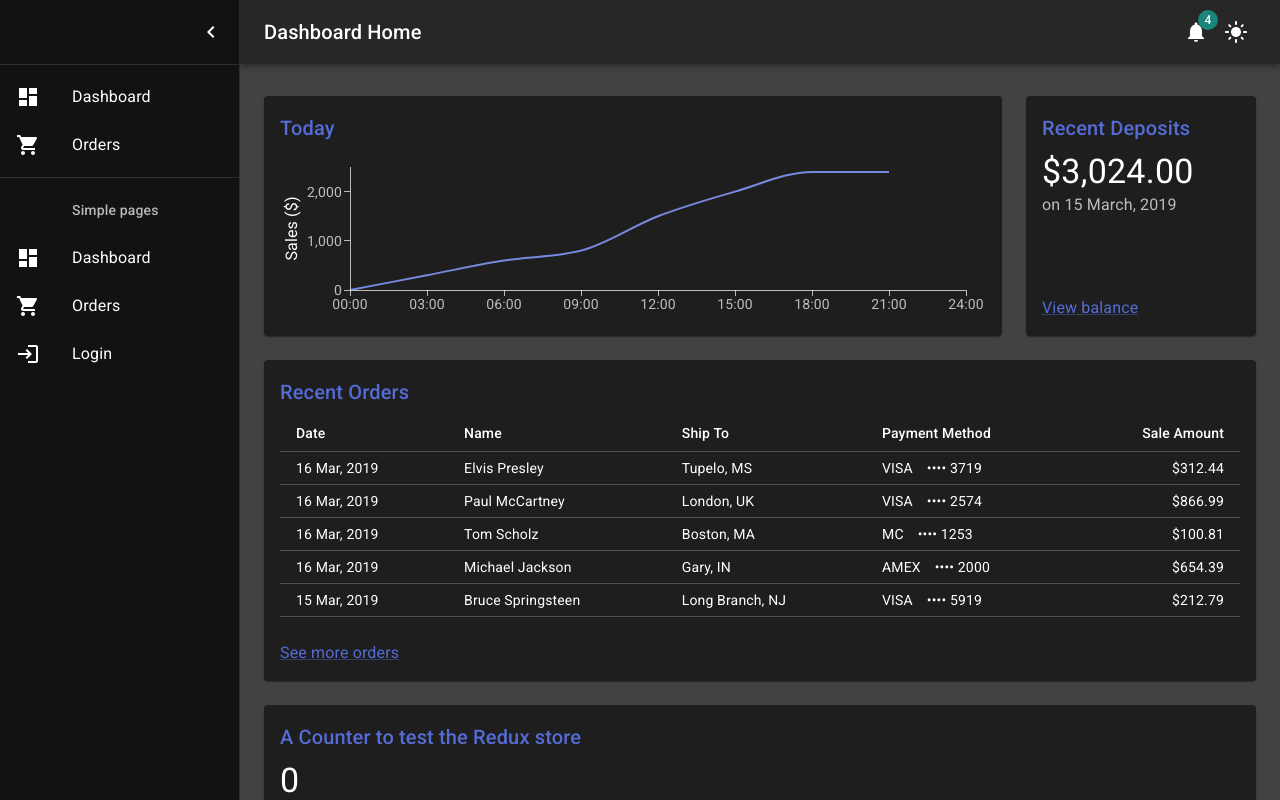
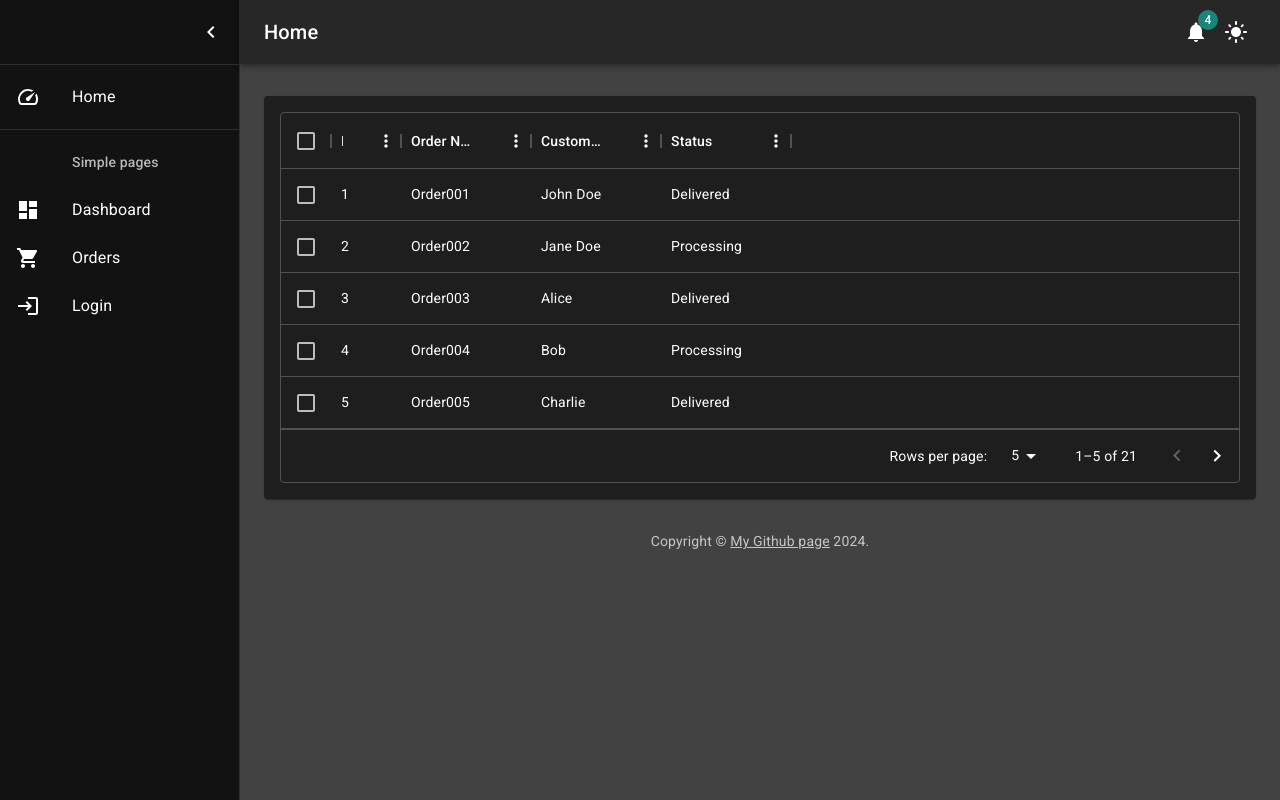
Before and after one commit to onlineeric/eric-demo-react-ts, a React (Create React App) app: page /home in a window 1280 px wide. Built offline with nearby package versions, Linux system fonts and the light colour scheme.

Commit message:
create home page

```diff
--- a/src/common/SideDrawerListItems.tsx
+++ b/src/common/SideDrawerListItems.tsx
@@ -3,18 +3,16 @@ import ListItemButton from '@mui/material/ListItemButton';
 import ListItemIcon from '@mui/material/ListItemIcon';
 import ListItemText from '@mui/material/ListItemText';
 import ListSubheader from '@mui/material/ListSubheader';
+import SpeedIcon from '@mui/icons-material/Speed';
 import DashboardIcon from '@mui/icons-material/Dashboard';
 import ShoppingCartIcon from '@mui/icons-material/ShoppingCart';
 import LoginIcon from '@mui/icons-material/Login';
 import { useNavigate } from 'react-router-dom';
 
-const mainListItemsData = [
-	{ icon: DashboardIcon, text: 'Dashboard', route: '/home' },
-	{ icon: ShoppingCartIcon, text: 'Orders', route: '/orders' },
-];
+const mainListItemsData = [{ icon: SpeedIcon, text: 'Home', route: '/home' }];
 
 const secondaryListItemsData = [
-	{ icon: DashboardIcon, text: 'Dashboard', route: '/home' },
+	{ icon: DashboardIcon, text: 'Dashboard', route: '/dashboard' },
 	{ icon: ShoppingCartIcon, text: 'Orders', route: '/orders' },
 	{ icon: LoginIcon, text: 'Login', route: '/logoff' },
 ];
--- a/src/common/routes.tsx
+++ b/src/common/routes.tsx
@@ -5,6 +5,7 @@ import { Navigate } from 'react-router-dom';
 import { useAppDispatch } from '../store/hooks';
 import { logOff } from '../store/loginSlice';
 import SignIn from '../login/SignIn';
+import Home from '../home/Home';
 
 // Logoff component
 const Logoff = () => {
@@ -17,7 +18,8 @@ const Logoff = () => {
 };
 
 export const authRoutes = [
-	{ path: '/home', element: <Dashboard />, title: 'Dashboard Home' },
+	{ path: '/home', element: <Home />, title: 'Home' },
+	{ path: '/dashboard', element: <Dashboard />, title: 'Dashboard' },
 	{ path: '/orders', element: <Orders />, title: 'Orders' },
 	{ path: '/status', element: <div>status page</div>, title: 'Status' },
 	{ path: '/logoff', element: <Logoff />, title: 'Login' },
--- /dev/null
+++ b/src/home/Home.tsx
@@ -0,0 +1,59 @@
+import * as React from 'react';
+import { DataGrid } from '@mui/x-data-grid';
+import { Paper } from '@mui/material';
+
+// Sample data
+const rows = [
+	{ id: 1, orderNumber: 'Order001', customerName: 'John Doe', status: 'Delivered' },
+	{ id: 2, orderNumber: 'Order002', customerName: 'Jane Doe', status: 'Processing' },
+	{ id: 3, orderNumber: 'Order003', customerName: 'Alice', status: 'Delivered' },
+	{ id: 4, orderNumber: 'Order004', customerName: 'Bob', status: 'Processing' },
+	{ id: 5, orderNumber: 'Order005', customerName: 'Charlie', status: 'Delivered' },
+	{ id: 6, orderNumber: 'Order006', customerName: 'David', status: 'Processing' },
+	{ id: 7, orderNumber: 'Order007', customerName: 'Eve', status: 'Delivered' },
+	{ id: 8, orderNumber: 'Order008', customerName: 'Frank', status: 'Processing' },
+	{ id: 9, orderNumber: 'Order009', customerName: 'Grace', status: 'Delivered' },
+	{ id: 10, orderNumber: 'Order010', customerName: 'Heidi', status: 'Processing' },
+	{ id: 11, orderNumber: 'Order011', customerName: 'Ivan', status: 'Delivered' },
+	{ id: 12, orderNumber: 'Order012', customerName: 'Judy', status: 'Processing' },
+	{ id: 13, orderNumber: 'Order013', customerName: 'Mallory', status: 'Delivered' },
+	{ id: 14, orderNumber: 'Order014', customerName: 'Ned', status: 'Processing' },
+	{ id: 15, orderNumber: 'Order015', customerName: 'Olivia', status: 'Delivered' },
+	{ id: 16, orderNumber: 'Order016', customerName: 'Peggy', status: 'Processing' },
+	{ id: 17, orderNumber: 'Order017', customerName: 'Quincy', status: 'Delivered' },
+	{ id: 18, orderNumber: 'Order018', customerName: 'Randy', status: 'Processing' },
+	{ id: 19, orderNumber: 'Order019', customerName: 'Sybil', status: 'Delivered' },
+	{ id: 20, orderNumber: 'Order020', customerName: 'Trudy', status: 'Processing' },
+	{ id: 21, orderNumber: 'Order021', customerName: 'Trudy', status: 'Processing' },
+];
+
+const columns = [
+	{ field: 'id', headerName: 'ID', width: 70 },
+	{ field: 'orderNumber', headerName: 'Order Number', width: 130 },
+	{ field: 'customerName', headerName: 'Customer Name', width: 130 },
+	{ field: 'status', headerName: 'Status', width: 130 },
+];
+
+export default function Home() {
+	return (
+		<Paper
+			sx={{
+				p: 2,
+				display: 'flex',
+				flexDirection: 'column',
+			}}
+		>
+			<DataGrid
+				rows={rows}
+				columns={columns}
+				initialState={{
+					pagination: {
+						paginationModel: { pageSize: 5, page: 0 },
+					},
+				}}
+				pageSizeOptions={[5, 10, 15]}
+				checkboxSelection
+			/>
+		</Paper>
+	);
+}
```
